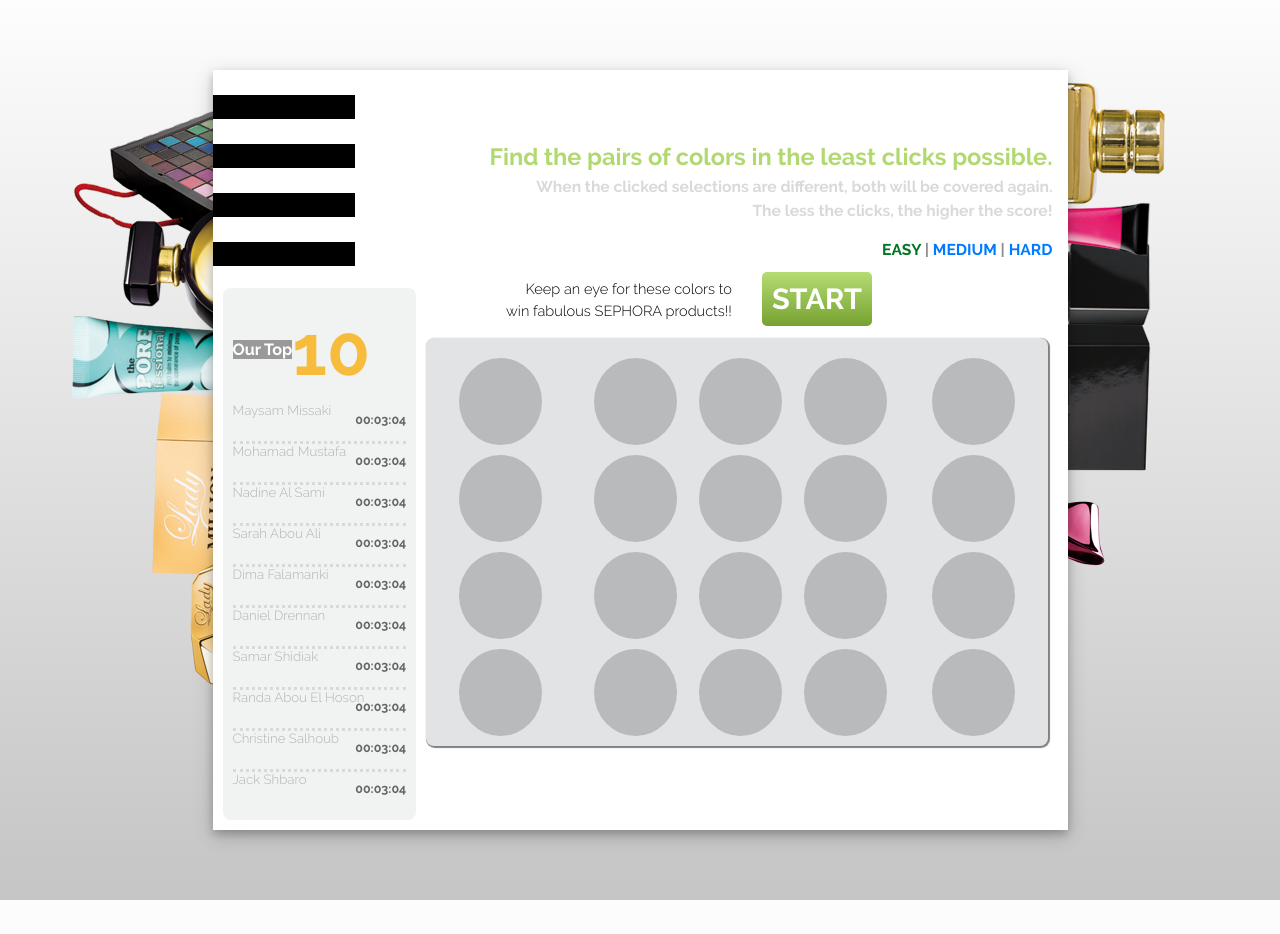
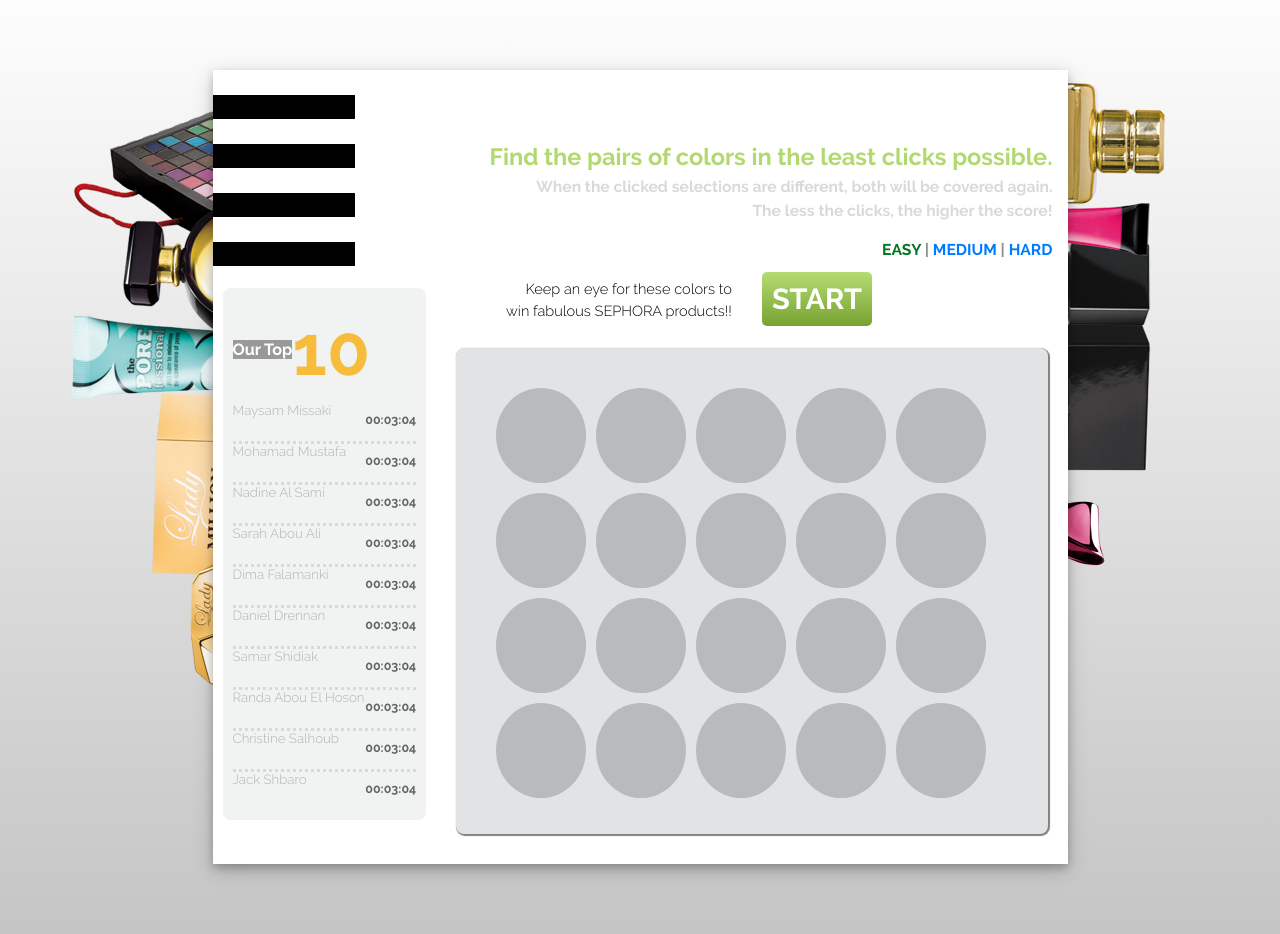
Before and after one commit to AlaaAlmutawa/Memory_Game, a PHP site: page / in a window 1280 px wide. Before the commit the page ends 900 px from the top, so only its background shows below. Run offline with PHP 8.4, Linux system fonts and the light colour scheme; some libraries are stand-ins or nearby versions.

Commit message:
fixed the game-container layout and adjusted the disks

```diff
--- a/index.php
+++ b/index.php
@@ -178,112 +178,68 @@ include 'header.php'
                                             <div class="col-md-12 without-padding">
                                                 <div class="game-container">
                                                     <!--the circles and squares-->
-                                                    <div class="row">
-                                                        <div class="col-md-3">
+                                                    <div class="disks">
                                                             <div class="disk">
 
                                                             </div>
-                                                        </div>
-                                                        <div class="col-md-2">
                                                             <div class="disk">
 
                                                             </div>
-                                                        </div>
-                                                        <div class="col-md-2">
                                                             <div class="disk">
 
                                                             </div>
-                                                        </div>
-                                                        <div class="col-md-2">
                                                             <div class="disk">
 
                                                             </div>
-                                                        </div>
-                                                        <div class="col-md-3">
                                                             <div class="disk">
 
                                                             </div>
-                                                        </div>
-                                                    </div>
-                                                    <div class="row">
-                                                        <div class="col-md-3">
                                                             <div class="disk">
 
                                                             </div>
-                                                        </div>
-                                                        <div class="col-md-2">
                                                             <div class="disk">
 
                                                             </div>
-                                                        </div>
-                                                        <div class="col-md-2">
                                                             <div class="disk">
 
                                                             </div>
-                                                        </div>
-                                                        <div class="col-md-2">
                                                             <div class="disk">
 
                                                             </div>
-                                                        </div>
-                                                        <div class="col-md-3">
                                                             <div class="disk">
 
                                                             </div>
-                                                        </div>
-                                                    </div>
-                                                    <div class="row">
-                                                        <div class="col-md-3">
                                                             <div class="disk">
 
                                                             </div>
-                                                        </div>
-                                                        <div class="col-md-2">
                                                             <div class="disk">
 
                                                             </div>
-                                                        </div>
-                                                        <div class="col-md-2">
                                                             <div class="disk">
 
                                                             </div>
-                                                        </div>
-                                                        <div class="col-md-2">
                                                             <div class="disk">
 
                                                             </div>
-                                                        </div>
-                                                        <div class="col-md-3">
                                                             <div class="disk">
 
                                                             </div>
-                                                        </div>
-                                                    </div>
-                                                    <div class="row">
-                                                        <div class="col-md-3">
                                                             <div class="disk">
 
                                                             </div>
-                                                        </div>
-                                                        <div class="col-md-2">
                                                             <div class="disk">
 
                                                             </div>
-                                                        </div>
-                                                        <div class="col-md-2">
                                                             <div class="disk">
 
                                                             </div>
-                                                        </div>
-                                                        <div class="col-md-2">
                                                             <div class="disk">
 
                                                             </div>
-                                                        </div>
-                                                        <div class="col-md-3">
                                                             <div class="disk">
 
                                                             </div>
+                                                    </div>
                                                         </div>
                                                     </div>
                                                 </div>
@@ -296,7 +252,5 @@ include 'header.php'
                     </div>
                 </div>
             </div>
-        </div>
-    </div>
 
 <?php include 'footer.php'?>
--- a/src/sass/modules/general.scss
+++ b/src/sass/modules/general.scss
@@ -43,7 +43,10 @@ body{
   background-color: #f1f2f2;
   border-radius: 8px;
   padding: 10px;
-  margin: 10px;
+  margin-left: 10px;
+  margin-top: 10px;
+  margin-bottom: 10px;
+  margin-right: 0px;
   span {
     vertical-align: middle;
     &.title {
@@ -137,16 +140,28 @@ body{
   .game-container{
     background-color: #e2e3e4;
     border-radius: 8px;
-    padding: 10px;
+    padding: 30px;
     box-shadow: 1px 1px 1px 1px grey;
     margin-right: 20px;
+    text-align: center;
+    margin-bottom: 30px;
+    margin-left: 30px;
+    margin-top: 10px;
+
+    //display: inline-block;
+    //text-align: center;
+  }
+  .disks{
+    display: inline-block;
+    margin: 0 auto;
     .disk{
       background-color: #b9babb;
       border-radius: 50%;
-      margin: 0 auto;
       margin-top: 10px;
-      width: 83px;
-      height: 87px;
+      width: 90px;
+      height: 95px;
+      margin-left: 10px;
+      float: left;
     }
   }
 }
--- a/styles.css
+++ b/styles.css
@@ -57,7 +57,10 @@ body {
   background-color: #f1f2f2;
   border-radius: 8px;
   padding: 10px;
-  margin: 10px; }
+  margin-left: 10px;
+  margin-top: 10px;
+  margin-bottom: 10px;
+  margin-right: 0px; }
   .top-10 span {
     vertical-align: middle; }
     .top-10 span.title {
@@ -133,16 +136,25 @@ img {
 .game .game-container {
   background-color: #e2e3e4;
   border-radius: 8px;
-  padding: 10px;
+  padding: 30px;
   box-shadow: 1px 1px 1px 1px grey;
-  margin-right: 20px; }
-  .game .game-container .disk {
+  margin-right: 20px;
+  text-align: center;
+  margin-bottom: 30px;
+  margin-left: 30px;
+  margin-top: 10px; }
+
+.game .disks {
+  display: inline-block;
+  margin: 0 auto; }
+  .game .disks .disk {
     background-color: #b9babb;
     border-radius: 50%;
-    margin: 0 auto;
     margin-top: 10px;
-    width: 83px;
-    height: 87px; }
+    width: 90px;
+    height: 95px;
+    margin-left: 10px;
+    float: left; }
 
 .without-border {
   border-bottom: none; }
```
Also changed, not shown: 1 other file.
